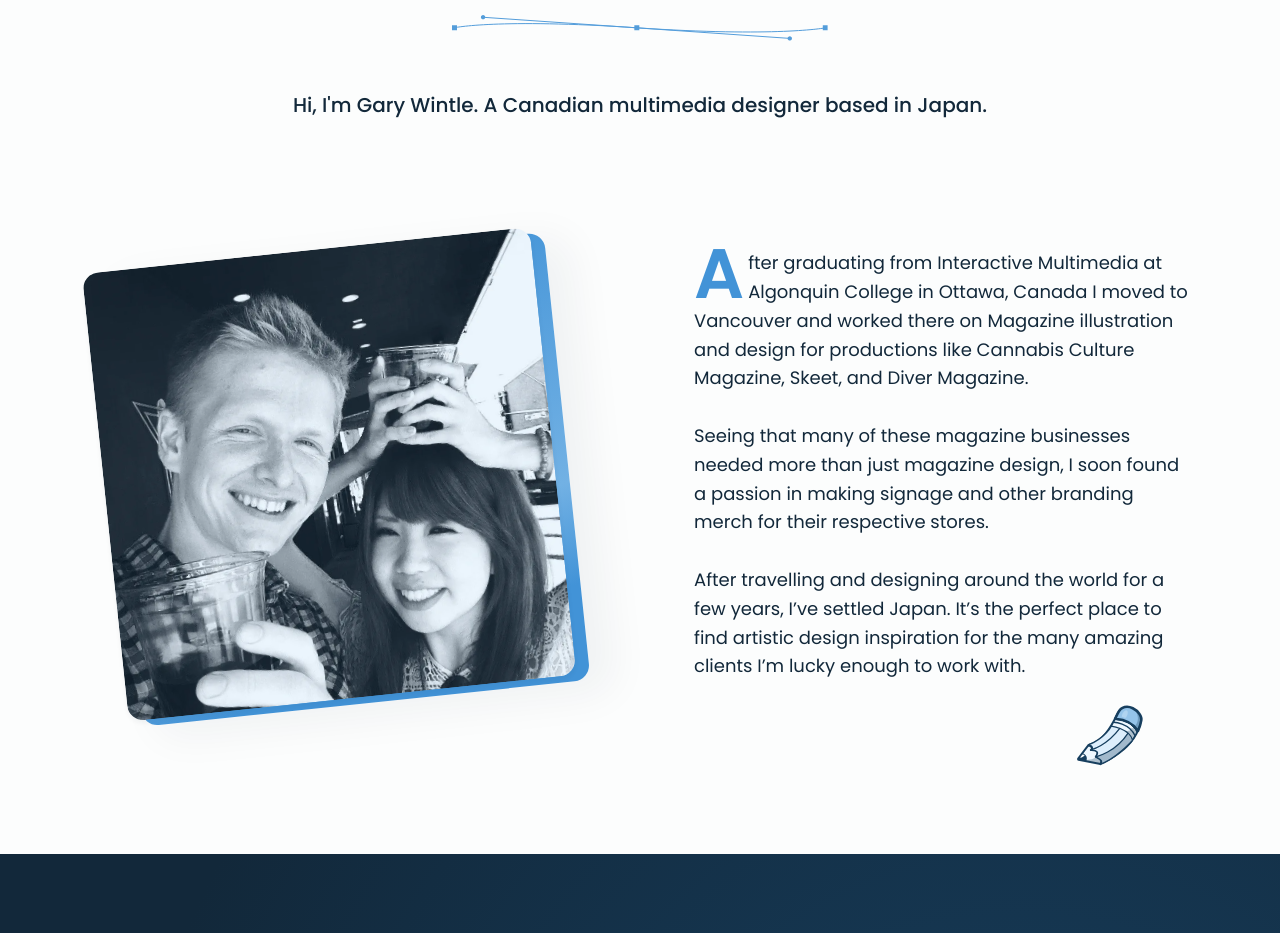
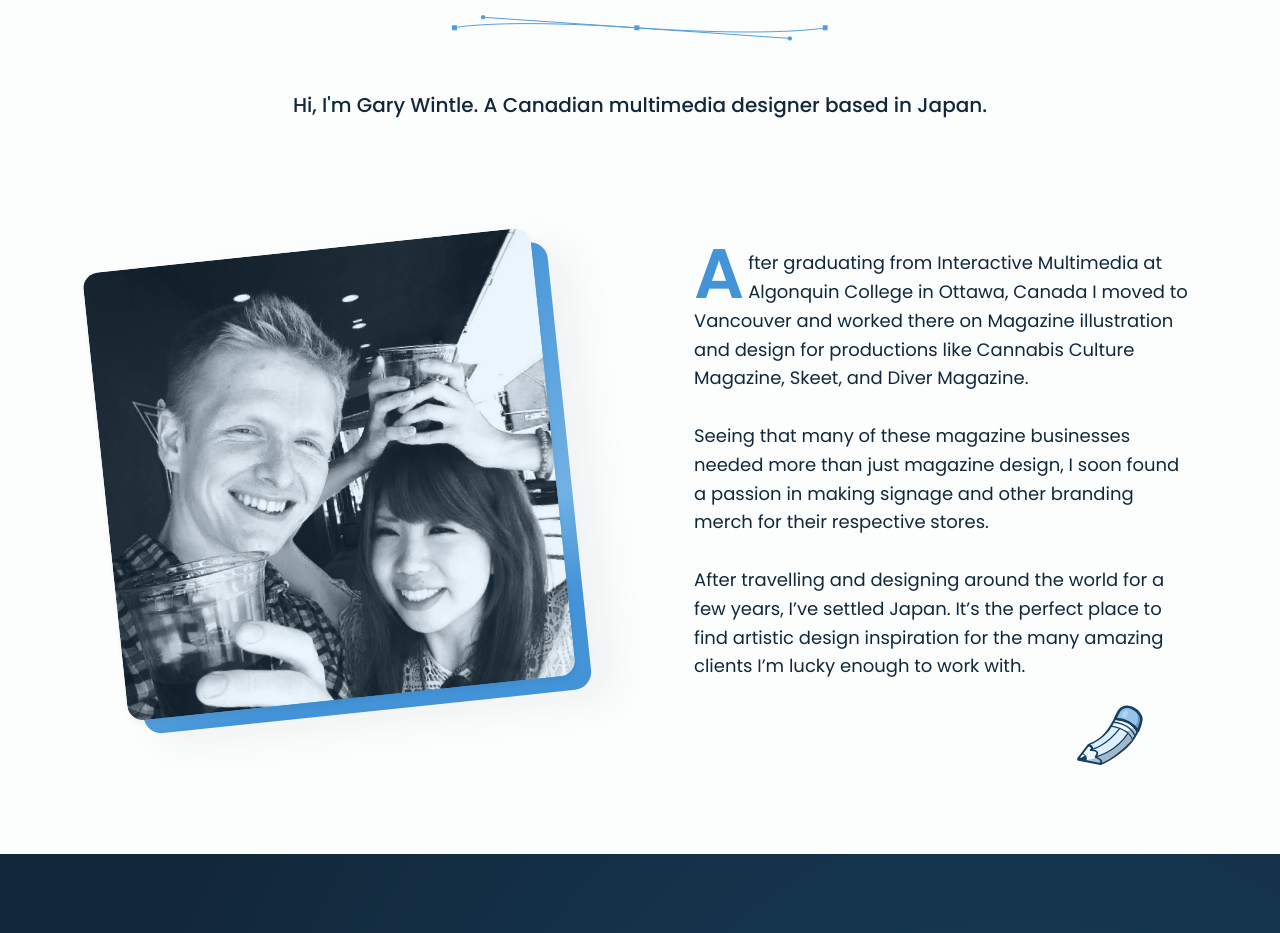
Before and after one commit to ilovemodok/garywintle, a PHP site: page /junk/index.php in a window 1280 px wide. Shown: the part 4044-4977 px from the top of the page. Run offline with PHP 8.4, Linux system fonts and the light colour scheme.

Commit message:
Updated transform method
Redid to modern standards

```diff
--- a/css/style.css
+++ b/css/style.css
@@ -427,17 +427,15 @@ a:hover div {
 
 .about-me-selfie-container {
   position: relative;
-  transform: rotate(-6deg);
+  rotate: -6deg;
 }
 
 .about-me-selfie-container::before {
   content: "";
   display: block;
-  border-radius: 1.6rem;
+  border-radius: 1.8rem;
   position: absolute;
-  top: 50%;
-  left: 50%;
-  transform: translate(-47%, -63%);
+  translate: 1.5rem 1.5rem;
   width: 100%;
   padding-bottom: 100%;
   background: linear-gradient(165deg, #4293d7 12%, #72b1e4 65%, #4293d7 83%);
```
